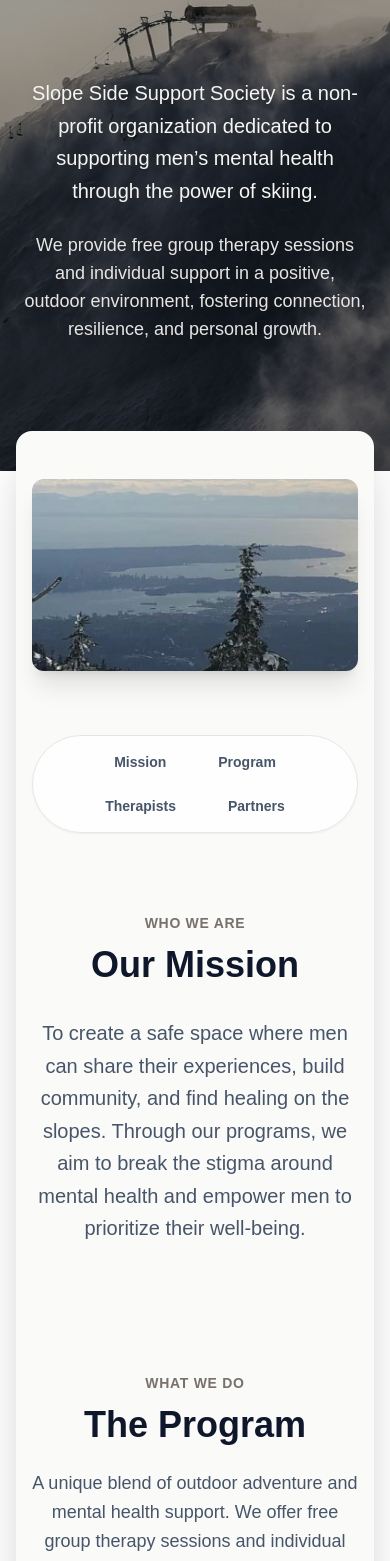
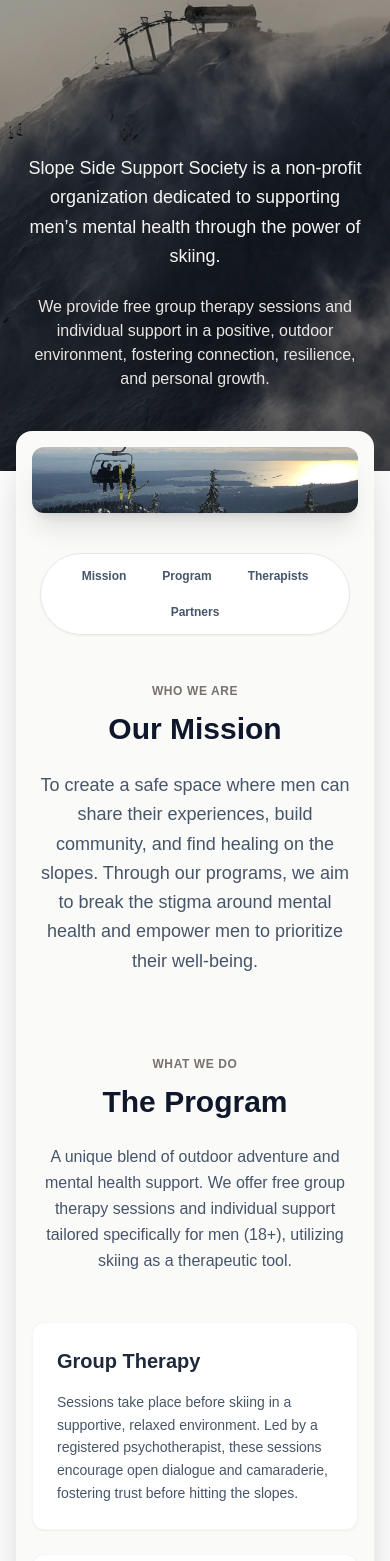
Before and after one commit to bhood239/sadBoysSkiClub, a Next.js app: page / in a window 390 px wide. Shown: the part 373-1934 px from the top of the page. Built offline with nearby package versions, Linux system fonts and the light colour scheme.

Commit message:
improve mobile view for images

```diff
--- a/app/components/About.tsx
+++ b/app/components/About.tsx
@@ -3,21 +3,21 @@ import RegisterButton from "./RegisterButton";
 
 export default function About() {
   return (
-    <div className="w-full max-w-7xl mx-auto px-4 md:px-8 py-12">
+    <div className="w-full max-w-7xl mx-auto px-4 md:px-8 py-4 md:py-12">
 
-      {/* Banner Image - Wide and short as requested */}
-      <div className="relative w-full h-48 md:h-64 rounded-xl overflow-hidden shadow-xl mb-16">
-        <Image
-          src={"/pictures/Chairlift2.png"}
-          fill
+      {/* Banner Image - Natural aspect ratio to prevent cropping */}
+      <div className="relative w-full mb-10 md:mb-16 rounded-xl overflow-hidden shadow-xl">
+        {/* Using standard img tag to allow natural aspect ratio scaling without explicit dimensions */}
+        <img
+          src="/pictures/Chairlift2.png"
           alt="People on a Chairlift"
-          className="object-cover"
+          className="w-full h-auto block"
         />
       </div>
 
-      {/* Navigation Pills */}
-      <nav className="sticky top-24 z-30 flex justify-center mb-20">
-        <div className="bg-white/80 backdrop-blur-md shadow-sm border border-stone-200 rounded-full p-1.5 inline-flex flex-wrap justify-center gap-1">
+      {/* Navigation Pills - Compact on mobile */}
+      <nav className="sticky top-20 z-30 flex justify-center mb-12 md:mb-20">
+        <div className="bg-white/90 backdrop-blur-md shadow-sm border border-stone-200 rounded-full p-1.5 inline-flex flex-wrap justify-center gap-1 mx-2">
           {[
             { name: 'Mission', href: '#mission' },
             { name: 'Program', href: '#program' },
@@ -27,7 +27,7 @@ export default function About() {
             <a
               key={item.name}
               href={item.href}
-              className="px-6 py-2.5 rounded-full text-sm font-semibold text-slate-600 hover:text-slate-900 hover:bg-stone-100 transition-all duration-200"
+              className="px-4 md:px-6 py-2 md:py-2.5 rounded-full text-xs md:text-sm font-semibold text-slate-600 hover:text-slate-900 hover:bg-stone-100 transition-all duration-200"
             >
               {item.name}
             </a>
@@ -35,11 +35,11 @@ export default function About() {
         </div>
       </nav>
 
-      {/* Mission Section */}
-      <section id="mission" className="max-w-3xl mx-auto text-center mb-32">
-        <span className="text-stone-500 font-semibold tracking-wider uppercase text-sm mb-3 block">Who We Are</span>
-        <h2 className="text-4xl font-bold text-slate-900 mb-8">Our Mission</h2>
-        <p className="text-xl md:text-2xl text-slate-600 leading-relaxed font-light">
+      {/* Mission Section - Responsive margins */}
+      <section id="mission" className="max-w-3xl mx-auto text-center mb-20 md:mb-32 scroll-mt-32">
+        <span className="text-stone-500 font-semibold tracking-wider uppercase text-xs md:text-sm mb-3 block">Who We Are</span>
+        <h2 className="text-3xl md:text-4xl font-bold text-slate-900 mb-6 md:mb-8">Our Mission</h2>
+        <p className="text-lg md:text-2xl text-slate-600 leading-relaxed font-light px-2">
           To create a safe space where men can share their experiences, build
           community, and find healing on the slopes. Through our programs, we
           aim to break the stigma around mental health and empower men to
@@ -48,28 +48,28 @@ export default function About() {
       </section>
 
       {/* Program Section */}
-      <section id="program" className="max-w-5xl mx-auto mb-32">
-        <div className="text-center mb-16 max-w-3xl mx-auto">
-          <span className="text-stone-500 font-semibold tracking-wider uppercase text-sm mb-3 block">What We Do</span>
-          <h2 className="text-4xl font-bold text-slate-900 mb-6">The Program</h2>
-          <p className="text-lg text-slate-600 leading-relaxed">
+      <section id="program" className="max-w-5xl mx-auto mb-20 md:mb-32 scroll-mt-32">
+        <div className="text-center mb-12 md:mb-16 max-w-3xl mx-auto">
+          <span className="text-stone-500 font-semibold tracking-wider uppercase text-xs md:text-sm mb-3 block">What We Do</span>
+          <h2 className="text-3xl md:text-4xl font-bold text-slate-900 mb-6">The Program</h2>
+          <p className="text-base md:text-lg text-slate-600 leading-relaxed px-2">
             A unique blend of outdoor adventure and mental health support.
             We offer free group therapy sessions and individual support tailored specifically for men (18+), utilizing skiing as a therapeutic tool.
           </p>
         </div>
 
-        <div className="grid md:grid-cols-2 gap-8 mb-12">
-          <div className="bg-white p-8 rounded-xl shadow-sm border border-stone-100 hover:shadow-md transition-shadow">
-            <h3 className="text-2xl font-bold text-slate-800 mb-4">Group Therapy</h3>
-            <p className="text-slate-600 leading-relaxed">
+        <div className="grid md:grid-cols-2 gap-6 md:gap-8 mb-12">
+          <div className="bg-white p-6 md:p-8 rounded-xl shadow-sm border border-stone-100 hover:shadow-md transition-shadow">
+            <h3 className="text-xl md:text-2xl font-bold text-slate-800 mb-4">Group Therapy</h3>
+            <p className="text-slate-600 leading-relaxed text-sm md:text-base">
               Sessions take place before skiing in a supportive, relaxed environment.
               Led by a registered psychotherapist, these sessions encourage open dialogue
               and camaraderie, fostering trust before hitting the slopes.
             </p>
           </div>
-          <div className="bg-white p-8 rounded-xl shadow-sm border border-stone-100 hover:shadow-md transition-shadow">
-            <h3 className="text-2xl font-bold text-slate-800 mb-4">Chairlift Chats</h3>
-            <p className="text-slate-600 leading-relaxed">
+          <div className="bg-white p-6 md:p-8 rounded-xl shadow-sm border border-stone-100 hover:shadow-md transition-shadow">
+            <h3 className="text-xl md:text-2xl font-bold text-slate-800 mb-4">Chairlift Chats</h3>
+            <p className="text-slate-600 leading-relaxed text-sm md:text-base">
               While skiing, participants engage in conversations with trained mental health
               clinicians. This unique setting provides a comfortable space for discussing
               challenges and setting goals in nature.
@@ -79,8 +79,8 @@ export default function About() {
 
         <div className="bg-slate-900 text-stone-50 rounded-xl p-8 md:p-12 shadow-xl mb-16 relative overflow-hidden">
           <div className="relative z-10 text-center max-w-3xl mx-auto">
-            <h3 className="text-2xl font-bold mb-6">Important Details</h3>
-            <p className="text-lg opacity-90 leading-relaxed mb-8">
+            <h3 className="text-xl md:text-2xl font-bold mb-4 md:mb-6">Important Details</h3>
+            <p className="text-base md:text-lg opacity-90 leading-relaxed mb-8">
               Sessions start at 10 AM (4 hours duration). Participants must provide their own pass and gear.
               <strong> This is not a ski lesson</strong> — participants should be comfortable on blue runs.
             </p>
@@ -91,8 +91,8 @@ export default function About() {
         </div>
       </section>
 
-      {/* Action Shot */}
-      <div className="relative w-full h-[300px] md:h-[500px] rounded-xl overflow-hidden shadow-xl mb-32">
+      {/* Action Shot - Aspect Ratio fix for mobile */}
+      <div className="relative w-full aspect-video md:h-[500px] md:aspect-auto rounded-xl overflow-hidden shadow-xl mb-20 md:mb-32">
         <Image
           src={"/pictures/arcteryxSki.png"}
           fill
@@ -102,23 +102,23 @@ export default function About() {
       </div>
 
       {/* Therapists Section */}
-      <section id="therapists" className="max-w-5xl mx-auto mb-32">
-        <div className="text-center mb-16">
-          <span className="text-stone-500 font-semibold tracking-wider uppercase text-sm mb-3 block">Our People</span>
-          <h2 className="text-4xl font-bold text-slate-900">Meet the Team</h2>
+      <section id="therapists" className="max-w-5xl mx-auto mb-20 md:mb-32 scroll-mt-32">
+        <div className="text-center mb-12 md:mb-16">
+          <span className="text-stone-500 font-semibold tracking-wider uppercase text-xs md:text-sm mb-3 block">Our People</span>
+          <h2 className="text-3xl md:text-4xl font-bold text-slate-900">Meet the Team</h2>
         </div>
 
-        <div className="space-y-12">
+        <div className="space-y-8 md:space-y-12">
           {/* Krista */}
-          <div className="group bg-white p-8 md:p-10 rounded-xl shadow-sm border border-stone-100 hover:shadow-lg transition-all duration-300">
-            <div className="flex flex-col md:flex-row gap-10 items-center md:items-start">
-              <div className="relative w-48 h-48 flex-shrink-0 rounded-full overflow-hidden border-4 border-stone-50 shadow-md group-hover:scale-105 transition-transform duration-300">
+          <div className="group bg-white p-6 md:p-10 rounded-xl shadow-sm border border-stone-100 hover:shadow-lg transition-all duration-300">
+            <div className="flex flex-col md:flex-row gap-6 md:gap-10 items-center md:items-start">
+              <div className="relative w-40 h-40 md:w-48 md:h-48 flex-shrink-0 rounded-full overflow-hidden border-4 border-stone-50 shadow-md group-hover:scale-105 transition-transform duration-300">
                 <Image src="/pictures/KristaFace.png" fill alt="Krista Scott" className="object-cover" />
               </div>
               <div className="text-center md:text-left">
-                <h3 className="text-2xl font-bold text-slate-800">Krista Scott</h3>
-                <p className="text-stone-500 font-medium mb-4">Founder & RCC</p>
-                <p className="text-slate-600 leading-relaxed">
+                <h3 className="text-xl md:text-2xl font-bold text-slate-800">Krista Scott</h3>
+                <p className="text-stone-500 font-medium mb-4 text-sm md:text-base">Founder & RCC</p>
+                <p className="text-slate-600 leading-relaxed text-sm md:text-base">
                   Krista is a Registered Clinical Counsellor and the founder of Slope Side Support Society.
                   With a Master’s in Clinical Mental Health Counselling, she specializes in therapeutic intervention
                   for youth trauma survivors. She combines her passions for therapy and skiing to offer accessible,
@@ -129,15 +129,15 @@ export default function About() {
           </div>
 
           {/* Greg */}
-          <div className="group bg-white p-8 md:p-10 rounded-xl shadow-sm border border-stone-100 hover:shadow-lg transition-all duration-300">
-            <div className="flex flex-col md:flex-row gap-10 items-center md:items-start">
-              <div className="relative w-48 h-48 flex-shrink-0 rounded-full overflow-hidden border-4 border-stone-50 shadow-md group-hover:scale-105 transition-transform duration-300">
+          <div className="group bg-white p-6 md:p-10 rounded-xl shadow-sm border border-stone-100 hover:shadow-lg transition-all duration-300">
+            <div className="flex flex-col md:flex-row gap-6 md:gap-10 items-center md:items-start">
+              <div className="relative w-40 h-40 md:w-48 md:h-48 flex-shrink-0 rounded-full overflow-hidden border-4 border-stone-50 shadow-md group-hover:scale-105 transition-transform duration-300">
                 <Image src="/pictures/GregFace.jpeg" fill alt="Greg McDonnell" className="object-cover" />
               </div>
               <div className="text-center md:text-left">
-                <h3 className="text-2xl font-bold text-slate-800">Greg McDonnell</h3>
-                <p className="text-stone-500 font-medium mb-4">RCC & CCC</p>
-                <p className="text-slate-600 leading-relaxed">
+                <h3 className="text-xl md:text-2xl font-bold text-slate-800">Greg McDonnell</h3>
+                <p className="text-stone-500 font-medium mb-4 text-sm md:text-base">RCC & CCC</p>
+                <p className="text-slate-600 leading-relaxed text-sm md:text-base">
                   With 30 years in social service delivery, Greg specializes in trauma, family systems, and individual therapy.
                   He is also a Mental Performance Consultant. A former elite athlete, Greg believes in a balanced lifestyle
                   and can be found skiing, mountain biking, or surfing when not helping others.
@@ -147,15 +147,15 @@ export default function About() {
           </div>
 
           {/* Taylor */}
-          <div className="group bg-white p-8 md:p-10 rounded-xl shadow-sm border border-stone-100 hover:shadow-lg transition-all duration-300">
-            <div className="flex flex-col md:flex-row gap-10 items-center md:items-start">
-              <div className="relative w-48 h-48 flex-shrink-0 rounded-full overflow-hidden border-4 border-stone-50 shadow-md group-hover:scale-105 transition-transform duration-300">
+          <div className="group bg-white p-6 md:p-10 rounded-xl shadow-sm border border-stone-100 hover:shadow-lg transition-all duration-300">
+            <div className="flex flex-col md:flex-row gap-6 md:gap-10 items-center md:items-start">
+              <div className="relative w-40 h-40 md:w-48 md:h-48 flex-shrink-0 rounded-full overflow-hidden border-4 border-stone-50 shadow-md group-hover:scale-105 transition-transform duration-300">
                 <Image src="/pictures/TaylorFace.png" fill alt="Taylor MacDougall" className="object-cover" />
               </div>
               <div className="text-center md:text-left">
-                <h3 className="text-2xl font-bold text-slate-800">Taylor Macdougall</h3>
-                <p className="text-stone-500 font-medium mb-4">MSW</p>
-                <p className="text-slate-600 leading-relaxed">
+                <h3 className="text-xl md:text-2xl font-bold text-slate-800">Taylor Macdougall</h3>
+                <p className="text-stone-500 font-medium mb-4 text-sm md:text-base">MSW</p>
+                <p className="text-slate-600 leading-relaxed text-sm md:text-base">
                   Taylor holds a master’s degree in social work and has worked in mental health since 2012.
                   Currently a clinician with Vancouver Coastal Health, he is also active in the Alpine Club of Canada.
                   Taylor lives in Pemberton and enjoys skiing, biking, and climbing.
@@ -167,14 +167,14 @@ export default function About() {
       </section>
 
       {/* Partners Section */}
-      <section id="partners" className="text-center pb-12">
-        <span className="text-stone-500 font-semibold tracking-wider uppercase text-sm mb-8 block">Supported By</span>
-        <div className="flex flex-col md:flex-row gap-12 items-center justify-center">
+      <section id="partners" className="text-center pb-8 md:pb-12 scroll-mt-32">
+        <span className="text-stone-500 font-semibold tracking-wider uppercase text-xs md:text-sm mb-6 md:mb-8 block">Supported By</span>
+        <div className="flex flex-col md:flex-row gap-8 md:gap-12 items-center justify-center">
           <a href="https://arcteryx.com/ca/en" className="opacity-60 hover:opacity-100 transition-opacity duration-300 grayscale hover:grayscale-0">
-            <Image src="/pictures/arcteryx.png" height={120} width={120} alt="arcteryx logo" className="object-contain" />
+            <Image src="/pictures/arcteryx.png" height={100} width={100} alt="arcteryx logo" className="object-contain md:w-[120px] md:h-[120px]" />
           </a>
-          <a href="https://mcdonnellcounselling.com/" className="bg-black p-4 rounded-xl opacity-80 hover:opacity-100 transition-opacity duration-300">
-            <Image src="/pictures/McDonnell_Counselling_logo_white.png" height={120} width={120} alt="McDonnell counselling logo" className="object-contain" />
+          <a href="https://mcdonnellcounselling.com/" className="bg-black p-3 md:p-4 rounded-xl opacity-80 hover:opacity-100 transition-opacity duration-300">
+            <Image src="/pictures/McDonnell_Counselling_logo_white.png" height={100} width={100} alt="McDonnell counselling logo" className="object-contain md:w-[120px] md:h-[120px]" />
           </a>
         </div>
       </section>
--- a/app/page.tsx
+++ b/app/page.tsx
@@ -44,22 +44,22 @@ export default function Home() {
             isLoaded ? "opacity-100 translate-y-0" : "opacity-0 translate-y-8"
           }`}
         >
-          <h1 className="text-white text-5xl md:text-7xl font-bold text-center drop-shadow-2xl tracking-tight">
+          <h1 className="text-white text-4xl md:text-7xl font-bold text-center drop-shadow-2xl tracking-tight">
             Slope Side Support Society
           </h1>
         </div>
 
         {/* Intro Text - Pushed to the bottom, with padding to avoid overlap */}
         <div
-          className={`relative z-10 w-full max-w-4xl px-6 pb-32 text-center space-y-6 transition-all duration-[1500ms] delay-1000 ease-out ${
+          className={`relative z-10 w-full max-w-4xl px-6 pb-20 md:pb-32 text-center space-y-6 transition-all duration-[1500ms] delay-1000 ease-out ${
             isLoaded ? "opacity-100 translate-y-0" : "opacity-0 translate-y-8"
           }`}
         >
-          <h3 className="text-stone-100 font-medium text-xl md:text-2xl leading-relaxed drop-shadow-lg">
+          <h3 className="text-stone-100 font-medium text-lg md:text-2xl leading-relaxed drop-shadow-lg">
             Slope Side Support Society is a non-profit organization dedicated to
             supporting men’s mental health through the power of skiing.
           </h3>
-          <p className="text-stone-200 text-lg font-light drop-shadow-md max-w-2xl mx-auto">
+          <p className="text-stone-200 text-base md:text-lg font-light drop-shadow-md max-w-2xl mx-auto">
             We provide free group therapy sessions and individual support
             in a positive, outdoor environment, fostering connection,
             resilience, and personal growth.
```
